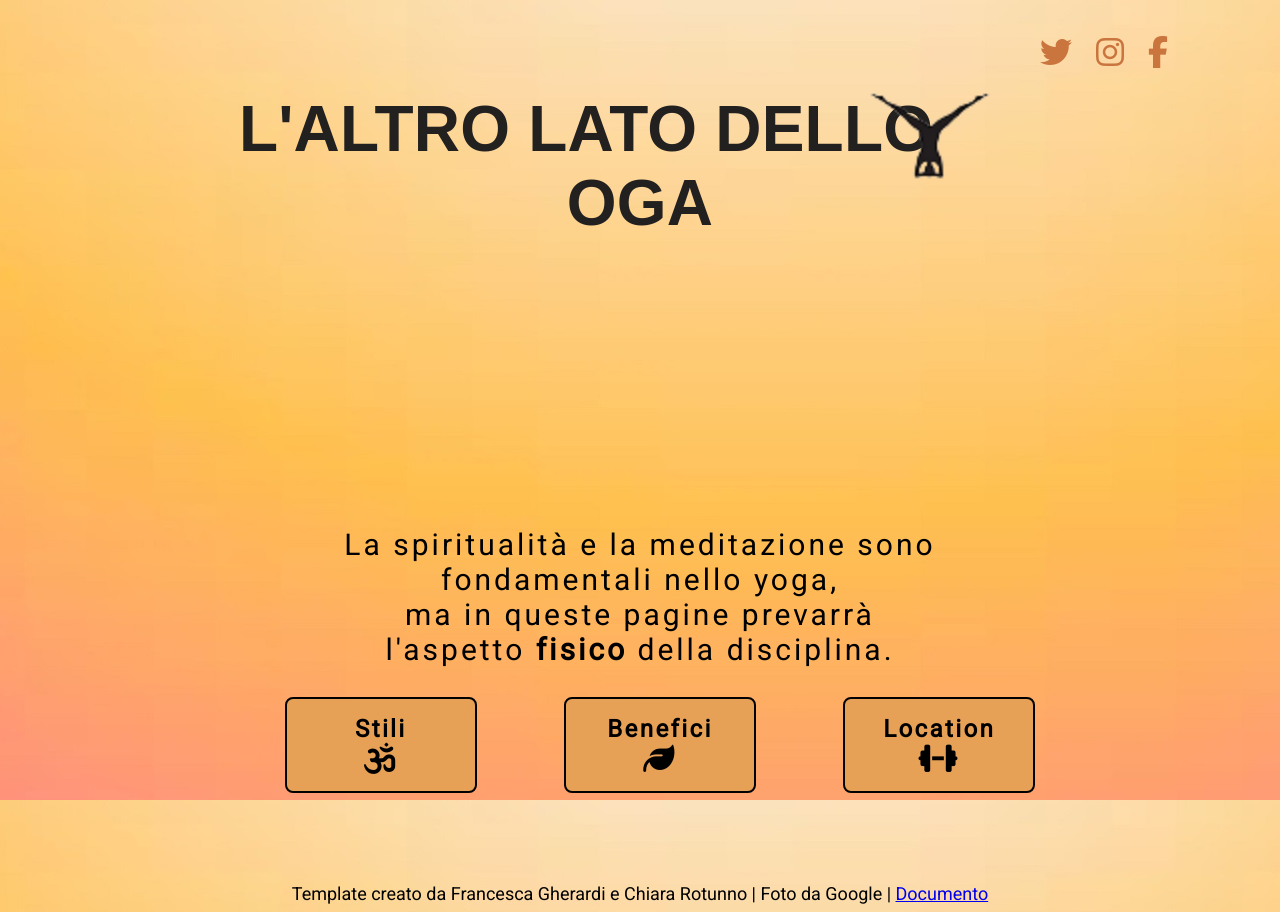
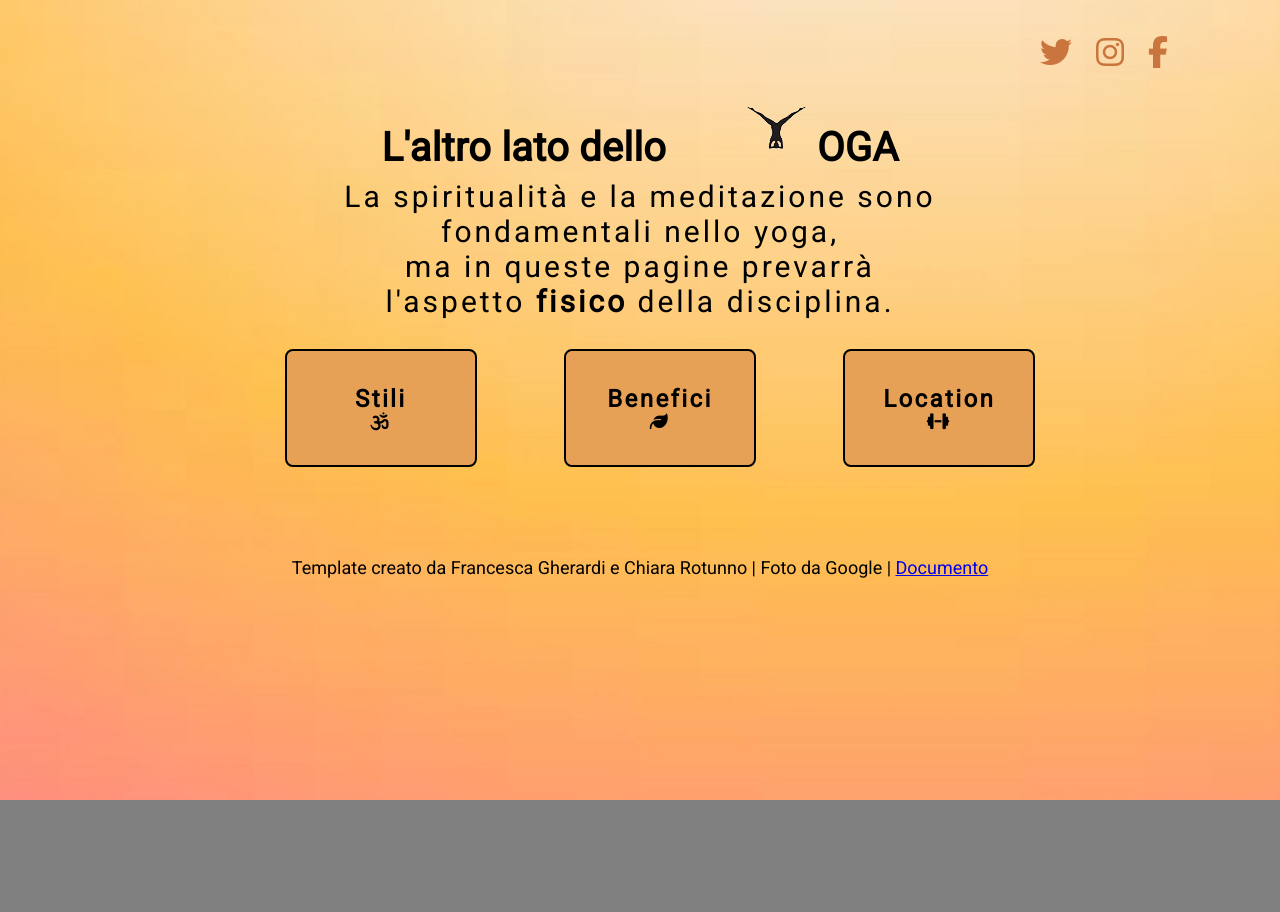
Before and after one commit to laltrolatodelloyoga/home, a plain HTML site: page index.html in a window 1280 px wide. After the commit the page ends 800 px from the top, so only its background shows below. Drawn offline with Linux system fonts and the light colour scheme; a web font is replaced by a local one.

Commit message:
modifica titolo

```diff
--- a/css/style.css
+++ b/css/style.css
@@ -1,26 +1,16 @@
 /* HOME */
 .home {
-  font-size: 1.5em;
+  font-size: 150%;
   letter-spacing: 0.10em;
   font-family: 'Roboto', sans-serif;
+  margin-top: -2%;
 }
 
-h1 img {
-  width: 2.5em;
-  position: fixed;
-  top: 8%;
-  right: 21%;
-  display: inline-block;
-}
-
-main h1 {
-  font-family: 'Viga', sans-serif;
-  font-size: 3.2em;
-  text-transform: uppercase;
-  color: #232020;
-  height: 50%;
-  width: 100%;
-
+.screen {
+  width: 110%;
+  height: 30%;
+  margin-top: -1.5%;
+  margin-left: -4%;
 }
 
 main h1 p img {
@@ -31,19 +21,19 @@ main h1 p img {
 main .button {
   background-color: #e6a157;
   text-align: center;
-  font-size: 1.2em;
+  font-size: 120%;
   border: 2px solid black;
   border-radius: 8px;
   color: black;
   font-family: 'Roboto', sans-serif;
   font-weight: bold;
   letter-spacing: 0.10em;
-  height: 4em;
-  width: 8em;
+  height: 15%;
+  width: 70%;
 }
 
 main .button i {
-  font-size: 1.3em;
+  font-size: 75%;
 }
 
 .button:hover {
```
